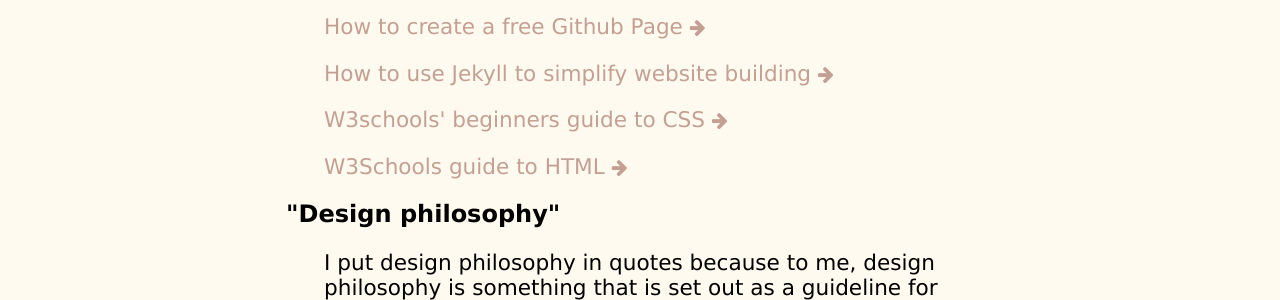
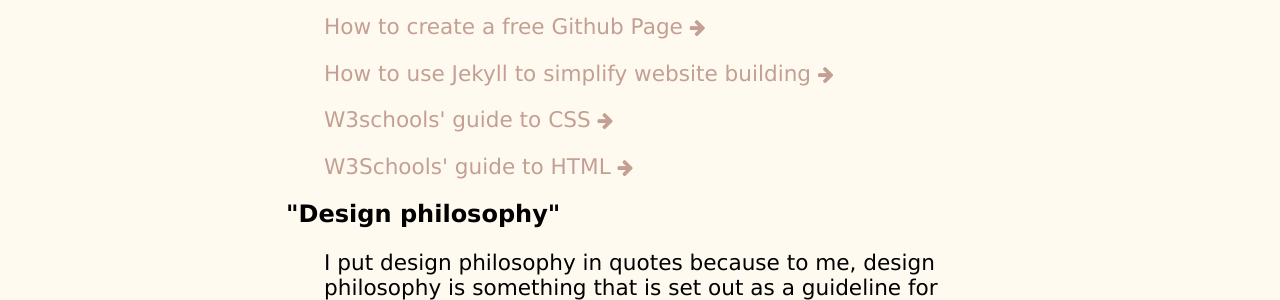
Before and after one commit to simon0h/simon0h.github.io, a Jekyll site: the page built from about/index.html, in a window 1280 px wide. Shown: the part 703-1003 px from the top of the page. Built offline with Jekyll 4.4.1, drawn with Linux system fonts in a browser that asks for light colours.

Commit message:
Another wording change

```diff
--- a/about/index.html
+++ b/about/index.html
@@ -19,8 +19,8 @@ title: About
 	</p>
 	<p title = "pages.github.com"><a href="https://pages.github.com/"><p class = "links"> How to create a free Github Page <i class="fa fa-arrow-right" style="font-size:85%;"></i></a></p>
 	<p title = "jmcglone.com"><a href="http://jmcglone.com/guides/github-pages/"><p class = "links"> How to use Jekyll to simplify website building <i class="fa fa-arrow-right" style="font-size:85%;"></i></a></p>
-	<p title = "w3schools.com"><a href="https://www.w3schools.com/css/default.asp"><p class = "links"> W3schools' beginners guide to CSS <i class="fa fa-arrow-right" style="font-size:85%;"></i></a></p>
-	<p title = "w3schools.com"><a href="https://www.w3schools.com/html/default.asp"><p class = "links"> W3Schools guide to HTML <i class="fa fa-arrow-right" style="font-size:85%;"></i></a></p>
+	<p title = "w3schools.com"><a href="https://www.w3schools.com/css/default.asp"><p class = "links"> W3schools' guide to CSS <i class="fa fa-arrow-right" style="font-size:85%;"></i></a></p>
+	<p title = "w3schools.com"><a href="https://www.w3schools.com/html/default.asp"><p class = "links"> W3Schools' guide to HTML <i class="fa fa-arrow-right" style="font-size:85%;"></i></a></p>
 
 	<h2> "Design philosophy" </h2>
 	<p> I put design philosophy in quotes because to me, design philosophy is something that is set out as a guideline for other people to follow. But I was designing this website with certain design goals in mind, so I guess that design philosophy is a semi-correct term.
```
